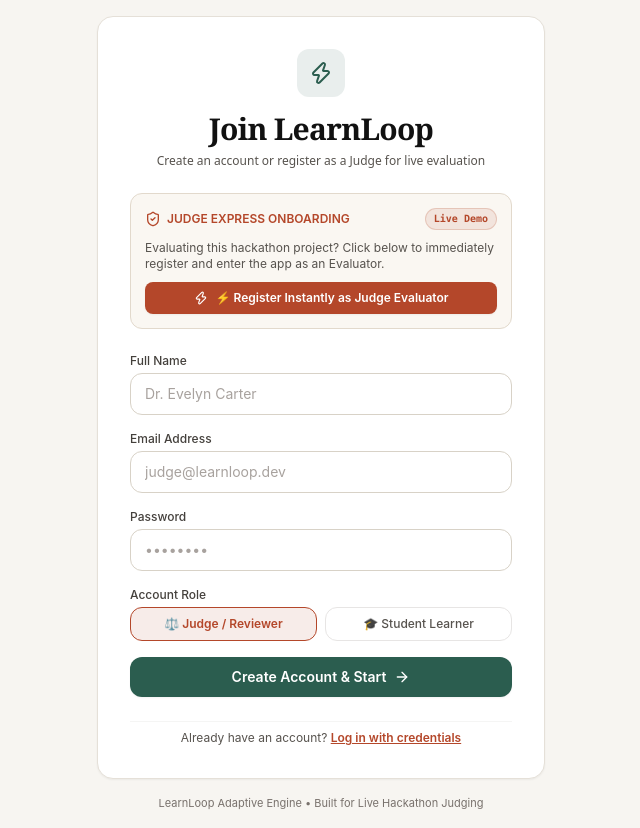
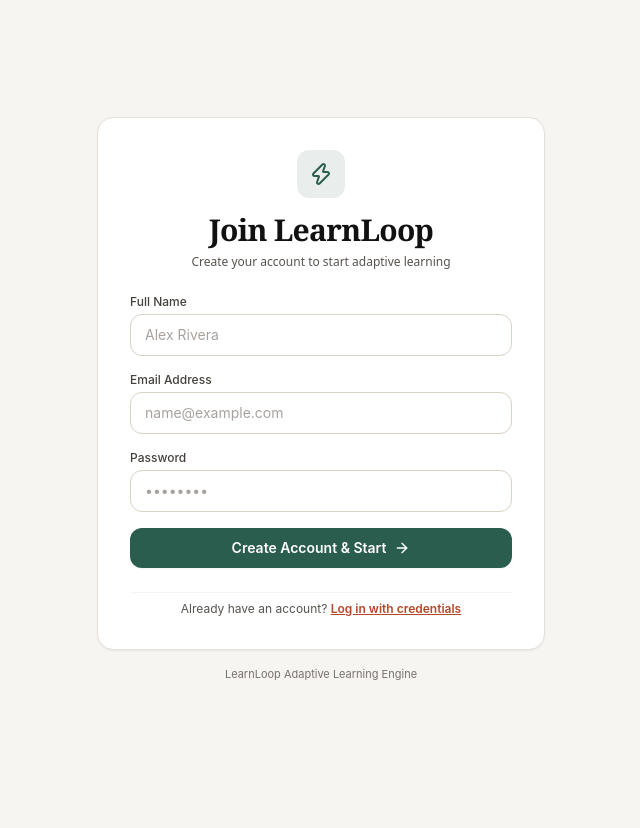
Before and after one commit to SilentK15/LearnLoop, a Next.js app: page /signup in a window 1280 px wide. Shown: the whole page, without its empty margins (319-959 px from the left). After the commit the page ends 800 px from the top, so only its background shows below. Built offline with nearby package versions, Linux system fonts and the light colour scheme.

Commit message:
Remove judge panel from login and signup, streamline demo student flow

```diff
--- a/src/app/login/page.tsx
+++ b/src/app/login/page.tsx
@@ -4,7 +4,7 @@ import React, { useState } from "react";
 import { useRouter } from "next/navigation";
 import Link from "next/link";
 import { supabaseClient } from "@/lib/supabase";
-import { ShieldCheck, Zap, ArrowRight, UserCheck } from "lucide-react";
+import { Zap, ArrowRight, UserCheck } from "lucide-react";
 
 export default function LoginPage() {
   const router = useRouter();
@@ -24,7 +24,6 @@ export default function LoginPage() {
         timestamp: Date.now(),
       })
     );
-    // Backwards compatibility with previous key
     localStorage.setItem(
       "hackstreak_session",
       JSON.stringify({
@@ -46,17 +45,12 @@ export default function LoginPage() {
     try {
       const cleanEmail = email.trim().toLowerCase();
 
-      // 1. Check for Judge default credentials
+      // 1. Check for Judge or Demo credentials if entered
       if (
         cleanEmail === "judge@learnloop.dev" ||
         cleanEmail === "judge@hackstreak.dev" ||
         cleanEmail === "judge"
       ) {
-        if (password && password !== "judge2024" && password.length < 4) {
-          setError("Password must be at least 4 characters (default: judge2024).");
-          setIsLoading(false);
-          return;
-        }
         completeLogin("judge@learnloop.dev", "Judge Evaluator", "judge");
         return;
       }
@@ -82,7 +76,7 @@ export default function LoginPage() {
             setIsLoading(false);
             return;
           }
-          completeLogin(cleanEmail, registered.name, registered.role);
+          completeLogin(cleanEmail, registered.name, registered.role || "student");
           return;
         }
       } catch {
@@ -106,7 +100,7 @@ export default function LoginPage() {
         // Fallback to local session
       }
 
-      // 4. For live hackathon evaluation: Allow any valid email to sign in
+      // 4. Fallback: Allow any valid email to sign in
       if (cleanEmail && password.length >= 4) {
         completeLogin(cleanEmail, cleanEmail.split("@")[0], "student");
         return;
@@ -118,15 +112,6 @@ export default function LoginPage() {
     } finally {
       setIsLoading(false);
     }
-  };
-
-  const handleQuickJudgeLogin = () => {
-    setIsLoading(true);
-    setEmail("judge@learnloop.dev");
-    setPassword("judge2024");
-    setTimeout(() => {
-      completeLogin("judge@learnloop.dev", "Judge Evaluator", "judge");
-    }, 250);
   };
 
   const handleDemoStudent = () => {
@@ -152,52 +137,12 @@ export default function LoginPage() {
             <div className="inline-flex items-center justify-center w-12 h-12 rounded-xl bg-[#2B5D4F]/10 text-[#2B5D4F] mb-2">
               <Zap className="w-6 h-6" />
             </div>
-            <h1
-              className="text-2xl sm:text-3xl font-serif font-bold tracking-tight text-[#111111]"
-            >
+            <h1 className="text-2xl sm:text-3xl font-serif font-bold tracking-tight text-[#111111]">
               LearnLoop
             </h1>
             <p className="text-xs font-sans text-stone-600">
               Adaptive Learning & Concept Mastery Engine
             </p>
-          </div>
-
-          {/* Judge Evaluation Banner (Fake Credentials Highlight) */}
-          <div
-            className="rounded-xl p-4 border space-y-3"
-            style={{
-              backgroundColor: "#FAF7F2",
-              borderColor: "#E2D9CC",
-            }}
-          >
-            <div className="flex items-center gap-2 text-xs font-semibold text-[#B4472A]">
-              <ShieldCheck className="w-4 h-4" />
-              <span>JUDGE EVALUATION ACCESS</span>
-            </div>
-
-            <div className="text-xs text-stone-600 font-mono space-y-1 bg-white p-2.5 rounded-lg border border-[#E5E0D8]">
-              <div>
-                <span className="text-stone-400">Email: </span>
-                <span className="font-semibold text-stone-900">judge@learnloop.dev</span>
-              </div>
-              <div>
-                <span className="text-stone-400">Password: </span>
-                <span className="font-semibold text-stone-900">judge2024</span>
-              </div>
-            </div>
-
-            <button
-              type="button"
-              onClick={handleQuickJudgeLogin}
-              disabled={isLoading}
-              className="w-full flex items-center justify-center gap-2 py-2.5 px-4 rounded-xl text-xs font-semibold text-white transition-all shadow-sm active:scale-98"
-              style={{
-                backgroundColor: "var(--color-recommended, #B4472A)",
-              }}
-            >
-              <Zap className="w-3.5 h-3.5" />
-              <span>1-Click Instant Judge Login</span>
-            </button>
           </div>
 
           {error && (
@@ -221,7 +166,7 @@ export default function LoginPage() {
                 required
                 value={email}
                 onChange={(e) => setEmail(e.target.value)}
-                placeholder="judge@learnloop.dev"
+                placeholder="name@example.com"
                 className="w-full px-3.5 py-2.5 rounded-xl border text-sm text-stone-900 placeholder:text-stone-400 bg-white focus:outline-none focus:ring-2 focus:ring-[#B4472A]/20 focus:border-[#B4472A] transition-all"
                 style={{ borderColor: "#D8D2C7" }}
               />
@@ -262,12 +207,12 @@ export default function LoginPage() {
             </button>
           </form>
 
-          {/* Quick Demo Bypass */}
+          {/* Quick Demo Student Button */}
           <div className="pt-1">
             <button
               type="button"
               onClick={handleDemoStudent}
-              className="w-full py-2.5 px-4 rounded-xl text-xs font-medium text-stone-700 hover:text-stone-900 hover:bg-stone-100 border border-stone-200 transition-all flex items-center justify-center gap-2"
+              className="w-full py-2.5 px-4 rounded-xl text-xs font-medium text-stone-700 hover:text-stone-900 hover:bg-stone-50 border border-stone-200 transition-all flex items-center justify-center gap-2"
             >
               <UserCheck className="w-3.5 h-3.5 text-stone-500" />
               <span>Continue as Demo Student (Alex Rivera)</span>
@@ -289,7 +234,7 @@ export default function LoginPage() {
 
         {/* Footer info */}
         <p className="text-center text-[11px] text-stone-500 mt-4">
-          LearnLoop Adaptive Engine • Built for Live Hackathon Judging
+          LearnLoop Adaptive Learning Engine
         </p>
       </div>
     </div>
--- a/src/app/signup/page.tsx
+++ b/src/app/signup/page.tsx
@@ -4,14 +4,13 @@ import React, { useState } from "react";
 import { useRouter } from "next/navigation";
 import Link from "next/link";
 import { supabaseClient } from "@/lib/supabase";
-import { Zap, ArrowRight, ShieldCheck, UserCheck } from "lucide-react";
+import { Zap, ArrowRight, UserCheck } from "lucide-react";
 
 export default function SignUpPage() {
   const router = useRouter();
   const [name, setName] = useState("");
   const [email, setEmail] = useState("");
   const [password, setPassword] = useState("");
-  const [role, setRole] = useState<"student" | "judge">("judge");
   const [error, setError] = useState<string | null>(null);
   const [isLoading, setIsLoading] = useState(false);
   const [success, setSuccess] = useState(false);
@@ -19,17 +18,16 @@ export default function SignUpPage() {
   const saveUserAndComplete = (
     userEmail: string,
     userName: string,
-    userRole: string,
     userPass: string
   ) => {
-    // 1. Save user to registered users database/registry in localStorage
+    // 1. Save user to registered users database in localStorage
     try {
       const existingUsers = JSON.parse(
         localStorage.getItem("learnloop_registered_users") || "{}"
       );
       existingUsers[userEmail.toLowerCase()] = {
-        name: userName || (userRole === "judge" ? "Judge Evaluator" : "Student"),
-        role: userRole,
+        name: userName || "Student Learner",
+        role: "student",
         password: userPass,
         createdAt: Date.now(),
       };
@@ -42,31 +40,20 @@ export default function SignUpPage() {
     }
 
     // 2. Set active session
-    localStorage.setItem(
-      "learnloop_session",
-      JSON.stringify({
-        email: userEmail,
-        name: userName || (userRole === "judge" ? "Judge Evaluator" : "Student"),
-        role: userRole,
-        timestamp: Date.now(),
-      })
-    );
-    // Backwards compatibility with previous key
-    localStorage.setItem(
-      "hackstreak_session",
-      JSON.stringify({
-        email: userEmail,
-        name: userName || (userRole === "judge" ? "Judge Evaluator" : "Student"),
-        role: userRole,
-        timestamp: Date.now(),
-      })
-    );
+    const sessionData = {
+      email: userEmail,
+      name: userName || "Student Learner",
+      role: "student",
+      timestamp: Date.now(),
+    };
+    localStorage.setItem("learnloop_session", JSON.stringify(sessionData));
+    localStorage.setItem("hackstreak_session", JSON.stringify(sessionData));
 
     document.cookie = "learnloop_auth=1; path=/; max-age=86400; SameSite=Lax";
     setSuccess(true);
     setTimeout(() => {
       router.replace("/?demo=1");
-    }, 800);
+    }, 700);
   };
 
   const handleSignUp = async (e: React.FormEvent) => {
@@ -97,8 +84,8 @@ export default function SignUpPage() {
             password,
             options: {
               data: {
-                name: name || (role === "judge" ? "Judge Evaluator" : "Student"),
-                role,
+                name: name || "Student Learner",
+                role: "student",
               },
             },
           });
@@ -107,24 +94,11 @@ export default function SignUpPage() {
         // Fall back gracefully to local registry
       }
 
-      saveUserAndComplete(
-        cleanEmail,
-        name || (role === "judge" ? "Judge Evaluator" : "Student"),
-        role,
-        password
-      );
+      saveUserAndComplete(cleanEmail, name || "Student Learner", password);
     } catch (err: any) {
       setError(err?.message || "Sign up failed. Please try again.");
       setIsLoading(false);
     }
-  };
-
-  const handleQuickJudgeSignup = () => {
-    setName("Judge Evaluator");
-    setEmail("judge@learnloop.dev");
-    setPassword("judge2024");
-    setRole("judge");
-    saveUserAndComplete("judge@learnloop.dev", "Judge Evaluator", "judge", "judge2024");
   };
 
   return (
@@ -149,41 +123,8 @@ export default function SignUpPage() {
               Join LearnLoop
             </h1>
             <p className="text-xs font-sans text-stone-600">
-              Create an account or register as a Judge for live evaluation
+              Create your account to start adaptive learning
             </p>
-          </div>
-
-          {/* Quick Judge Access Banner */}
-          <div
-            className="rounded-xl p-3.5 border space-y-2.5"
-            style={{
-              backgroundColor: "#FAF7F2",
-              borderColor: "#E2D9CC",
-            }}
-          >
-            <div className="flex items-center justify-between text-xs font-semibold text-[#B4472A]">
-              <div className="flex items-center gap-1.5">
-                <ShieldCheck className="w-4 h-4" />
-                <span>JUDGE EXPRESS ONBOARDING</span>
-              </div>
-              <span className="text-[10px] px-2 py-0.5 rounded-full bg-[#B4472A]/10 border border-[#B4472A]/20 font-mono">
-                Live Demo
-              </span>
-            </div>
-            <p className="text-xs text-stone-600">
-              Evaluating this hackathon project? Click below to immediately register and enter the app as an Evaluator.
-            </p>
-            <button
-              type="button"
-              onClick={handleQuickJudgeSignup}
-              className="w-full flex items-center justify-center gap-2 py-2 px-3 rounded-lg text-xs font-semibold text-white shadow-sm transition-all active:scale-98"
-              style={{
-                backgroundColor: "var(--color-recommended, #B4472A)",
-              }}
-            >
-              <Zap className="w-3.5 h-3.5" />
-              <span>⚡ Register Instantly as Judge Evaluator</span>
-            </button>
           </div>
 
           {success && (
@@ -214,7 +155,7 @@ export default function SignUpPage() {
                 required
                 value={name}
                 onChange={(e) => setName(e.target.value)}
-                placeholder="Dr. Evelyn Carter"
+                placeholder="Alex Rivera"
                 className="w-full px-3.5 py-2.5 rounded-xl border text-sm text-stone-900 placeholder:text-stone-400 bg-white focus:outline-none focus:ring-2 focus:ring-[#2B5D4F]/20 focus:border-[#2B5D4F] transition-all"
                 style={{ borderColor: "#D8D2C7" }}
               />
@@ -233,7 +174,7 @@ export default function SignUpPage() {
                 required
                 value={email}
                 onChange={(e) => setEmail(e.target.value)}
-                placeholder="judge@learnloop.dev"
+                placeholder="name@example.com"
                 className="w-full px-3.5 py-2.5 rounded-xl border text-sm text-stone-900 placeholder:text-stone-400 bg-white focus:outline-none focus:ring-2 focus:ring-[#2B5D4F]/20 focus:border-[#2B5D4F] transition-all"
                 style={{ borderColor: "#D8D2C7" }}
               />
@@ -256,36 +197,6 @@ export default function SignUpPage() {
                 className="w-full px-3.5 py-2.5 rounded-xl border text-sm text-stone-900 placeholder:text-stone-400 bg-white focus:outline-none focus:ring-2 focus:ring-[#2B5D4F]/20 focus:border-[#2B5D4F] transition-all"
                 style={{ borderColor: "#D8D2C7" }}
               />
-            </div>
-
-            <div>
-              <label className="block text-xs font-medium text-stone-700 mb-1">
-                Account Role
-              </label>
-              <div className="grid grid-cols-2 gap-2">
-                <button
-                  type="button"
-                  onClick={() => setRole("judge")}
-                  className={`py-2 px-3 rounded-xl text-xs font-medium border text-center transition-all ${
-                    role === "judge"
-                      ? "border-[#B4472A] bg-[#B4472A]/10 text-[#B4472A] font-semibold"
-                      : "border-stone-200 text-stone-600 hover:bg-stone-50"
-                  }`}
-                >
-                  ⚖️ Judge / Reviewer
-                </button>
-                <button
-                  type="button"
-                  onClick={() => setRole("student")}
-                  className={`py-2 px-3 rounded-xl text-xs font-medium border text-center transition-all ${
-                    role === "student"
-                      ? "border-[#2B5D4F] bg-[#2B5D4F]/10 text-[#2B5D4F] font-semibold"
-                      : "border-stone-200 text-stone-600 hover:bg-stone-50"
-                  }`}
-                >
-                  🎓 Student Learner
-                </button>
-              </div>
             </div>
 
             <button
@@ -315,7 +226,7 @@ export default function SignUpPage() {
         </div>
 
         <p className="text-center text-[11px] text-stone-500 mt-4">
-          LearnLoop Adaptive Engine • Built for Live Hackathon Judging
+          LearnLoop Adaptive Learning Engine
         </p>
       </div>
     </div>
```
